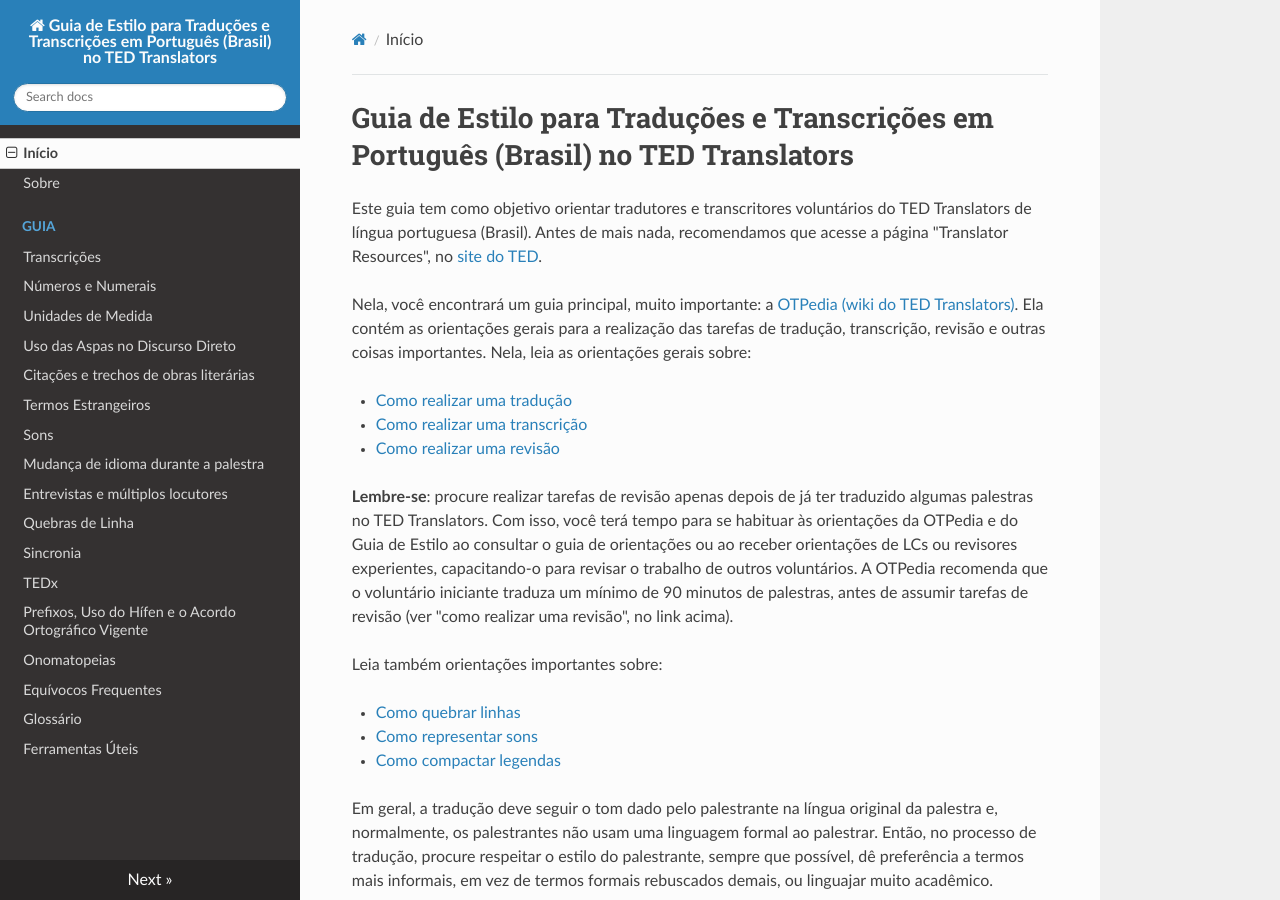
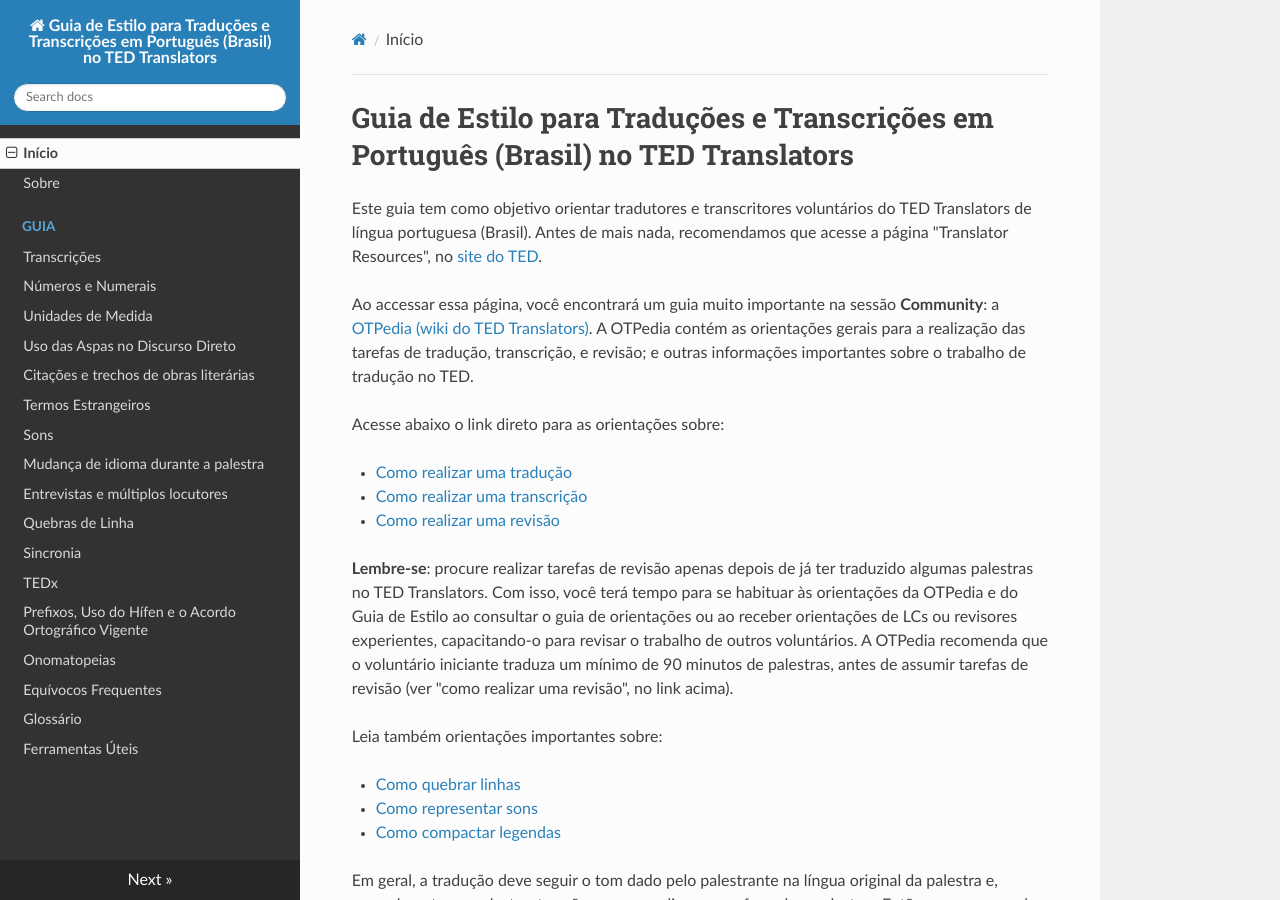
Before and after one commit to tupaschoal/TED-Translators_PT-BR_Styleguide, an MkDocs documentation site: the page built from docs/index.md, in a window 1280 px wide and 900 px high. Built offline with MkDocs 1.6.1, drawn with Linux system fonts in a browser that asks for light colours; nearby versions of some CDN libraries; old or Windows-style settings are respelled for this version of MkDocs.

Commit message:
Atualizei o primeiro parágrafo.
Atualizei o primeiro parágrafo.

```diff
--- a/docs/index.md
+++ b/docs/index.md
@@ -2,7 +2,9 @@
 
 Este guia tem como objetivo orientar tradutores e transcritores voluntários do TED Translators de língua portuguesa (Brasil). Antes de mais nada, recomendamos que acesse a página "Translator Resources", no [site do TED][in1].
 
-Nela, você encontrará um guia principal, muito importante: a [OTPedia (wiki do TED Translators)][in2]. Ela contém as orientações gerais para a realização das tarefas de tradução, transcrição, revisão e outras coisas importantes. Nela, leia as orientações gerais sobre:
+Ao accessar essa página, você encontrará um guia muito importante na sessão **Community**: a [OTPedia (wiki do TED Translators)][in2]. A OTPedia contém as orientações gerais para a realização das tarefas de tradução, transcrição, e revisão; e outras informações importantes sobre o trabalho de tradução no TED.
+
+Acesse abaixo o link direto para as orientações sobre:
 
 - [Como realizar uma tradução][in3]
 
```
